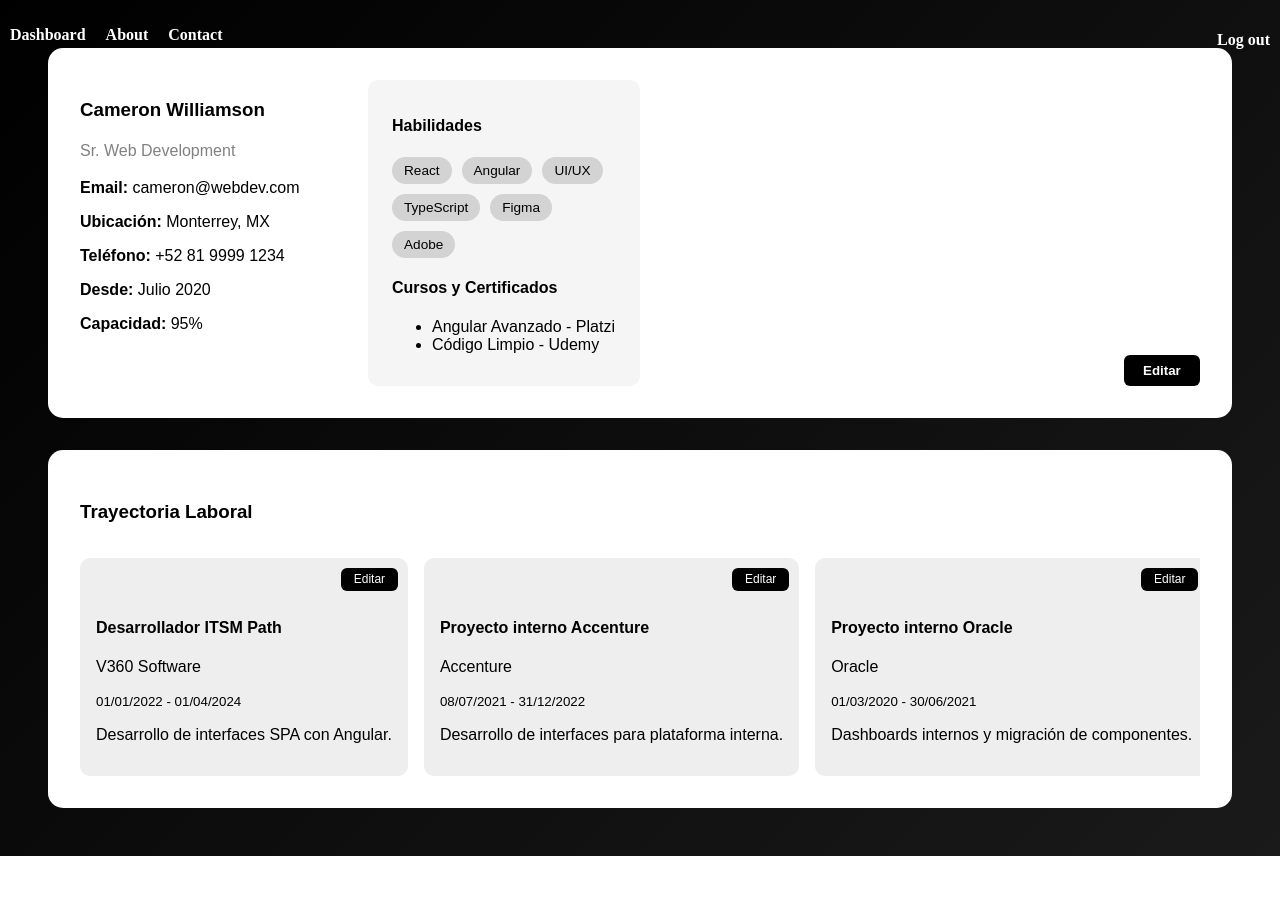
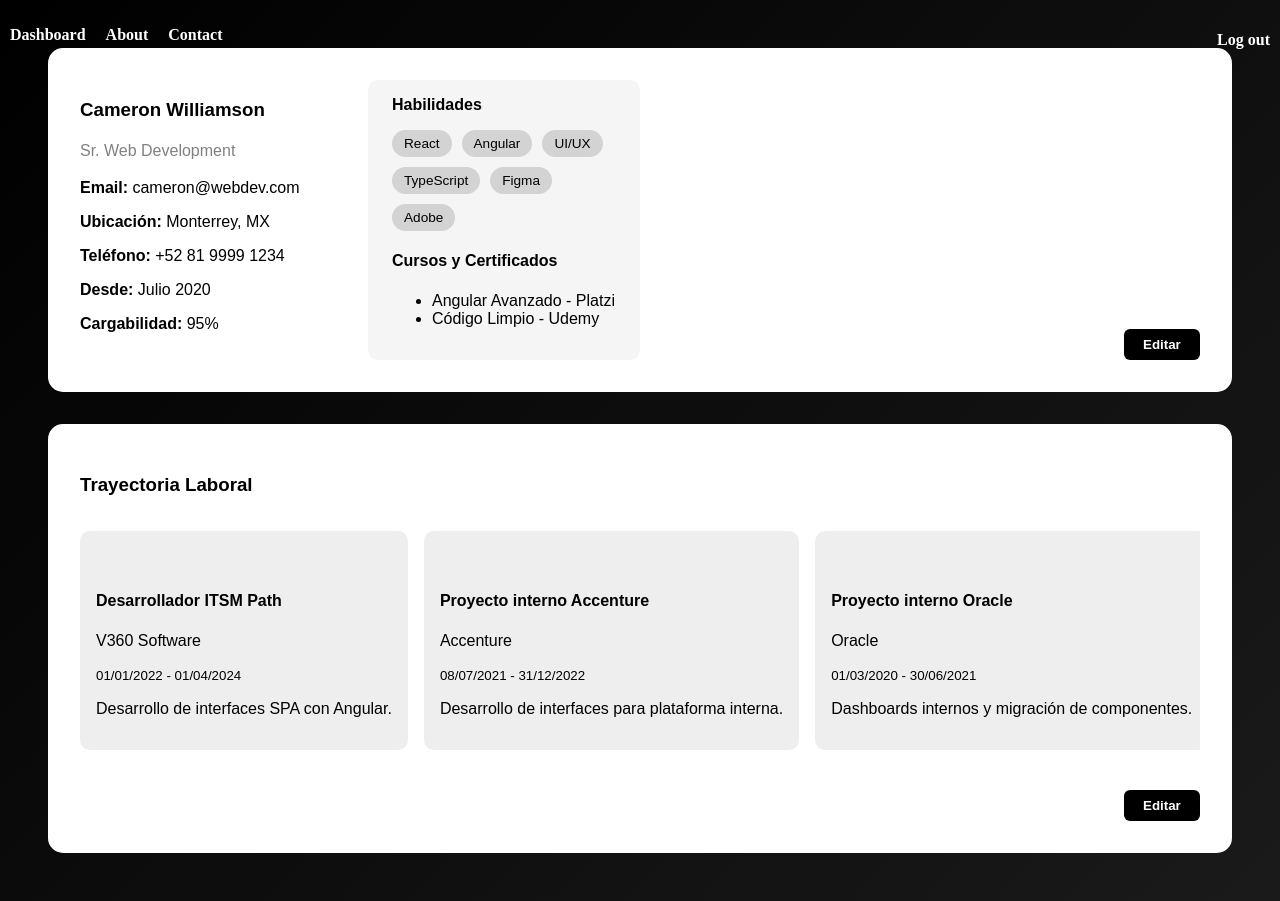
Before and after one commit to ferp03/Vantage360, an Angular app in the folder Frontend/: page /empleado-detalles in a window 1280 px wide. Before the commit the page ends 856 px from the top, so only its background shows below. Built offline with nearby package versions, Linux system fonts and the light colour scheme; sample sign-in values are in the browser's storage.

Commit message:
Logica Front

```diff
--- a/Frontend/src/app/Components/empleado-detalles/empleado-detalles.component.css
+++ b/Frontend/src/app/Components/empleado-detalles/empleado-detalles.component.css
@@ -190,3 +190,60 @@
     display: block;
     margin-top: 2px;
   }
+
+  .boton-agregar-habilidad {
+    background-color: #000;
+    color: white;
+    border: none;
+    border-radius: 50%;
+    width: 30px;
+    height: 30px;
+    font-size: 1.2rem;
+    font-weight: bold;
+    cursor: pointer;
+    transition: background-color 0.2s ease;
+    display: flex;
+    align-items: center;
+    justify-content: center;
+  }
+
+  .boton-agregar-habilidad:hover {
+    background-color: #333;
+  }
+  .encabezado-habilidades {
+    display: flex;
+    align-items: center;
+    justify-content: space-between;
+    margin-bottom: 0.5rem;
+  }
+
+  .encabezado-habilidades h4 {
+    margin: 0;
+  }
+
+  .boton-agregar-habilidad {
+    background-color: #000;
+    color: white;
+    border: none;
+    border-radius: 50%;
+    width: 24px;
+    height: 24px;
+    font-size: 1rem;
+    font-weight: bold;
+    cursor: pointer;
+    transition: background-color 0.2s ease;
+    display: flex;
+    align-items: center;
+    justify-content: center;
+    padding: 0;
+  }
+
+  .boton-agregar-habilidad:hover {
+    background-color: #333;
+  }
+
+  .boton-editar-trayectoria-global {
+    margin-top: 1.5rem;
+    display: flex;
+    justify-content: flex-end;
+  }
--- a/Frontend/src/app/Components/empleado-detalles/empleado-detalles.component.html
+++ b/Frontend/src/app/Components/empleado-detalles/empleado-detalles.component.html
@@ -32,12 +32,15 @@
           </div>
 
           <p><strong>Desde:</strong> Julio 2020</p>
-          <p><strong>Capacidad:</strong> 95%</p>
+          <p><strong>Cargabilidad:</strong> 95%</p>
         </div>
 
         <div class="izquierda-habilidades">
             <div class="habilidades">
+              <div class="encabezado-habilidades">
                 <h4>Habilidades</h4>
+                <button *ngIf="editandoInfo" class="boton-agregar-habilidad">+</button>
+              </div>
               <div class="etiquetas-habilidad">
                 <span>React</span>
                 <span>Angular</span>
@@ -64,9 +67,15 @@
 
     <div class="carrera">
         <h3>Trayectoria Laboral</h3>
+
         <div class="linea-tiempo">
           <div class="elemento-tiempo" *ngFor="let experiencia of experiencias; let i = index">
-          <button class="boton-editar-cuadro" (click)="toggleEditarTrayectoria(i)">
+
+            <button
+              *ngIf="editandoTrayectoria"
+              class="boton-editar-cuadro"
+              (click)="toggleEditarTrayectoria(i)"
+            >
               {{ editandoIndice === i ? 'Guardar' : 'Editar' }}
             </button>
 
@@ -81,45 +90,24 @@
             </div>
 
             <div *ngIf="editandoIndice === i">
-            <p>
-              <strong>Título:</strong>
-              <input [(ngModel)]="experiencia.titulo" />
-              <span class="error" *ngIf="errores[i] && !experiencia.titulo">Campo requerido</span>
-            </p>
+              <p><strong>Título:</strong> <input [(ngModel)]="experiencia.titulo" /></p>
+              <p><strong>Empresa:</strong> <input [(ngModel)]="experiencia.empresa" /></p>
+              <p><strong>Inicio:</strong> <input type="date" [(ngModel)]="experiencia.inicio" /></p>
+              <p><strong>Fin:</strong> <input type="date" [(ngModel)]="experiencia.fin" /></p>
+              <p><strong>Descripción:</strong> <textarea [(ngModel)]="experiencia.descripcion"></textarea></p>
 
-            <p>
-              <strong>Empresa:</strong>
-              <input [(ngModel)]="experiencia.empresa" />
-              <span class="error" *ngIf="errores[i] && !experiencia.empresa">Campo requerido</span>
-            </p>
+              <button *ngIf="experiencia.esNueva" class="boton-cancelar" (click)="cancelarNuevaExperiencia(i)">Cancelar</button>
+            </div>
+          </div>
 
-            <p>
-              <strong>Inicio:</strong>
-              <input type="date" [(ngModel)]="experiencia.inicio" />
-              <span class="error" *ngIf="errores[i] && !experiencia.inicio">Campo requerido</span>
-            </p>
+          <div class="elemento-tiempo agregar-tarjeta" *ngIf="editandoTrayectoria">
+            <button class="boton-agregar" (click)="agregarExperiencia()">+</button>
+          </div>
+        </div>
 
-            <p>
-              <strong>Fin:</strong>
-              <input type="date" [(ngModel)]="experiencia.fin" />
-              <span class="error" *ngIf="errores[i] && !experiencia.fin">Campo requerido</span>
-            </p>
-
-            <p>
-              <strong>Descripción:</strong>
-              <textarea [(ngModel)]="experiencia.descripcion"></textarea>
-              <span class="error" *ngIf="errores[i] && !experiencia.descripcion">Campo requerido</span>
-            </p>
-
-            <button *ngIf="experiencia.esNueva" class="boton-cancelar" (click)="cancelarNuevaExperiencia(i)">
-              Cancelar
+        <div class="boton-editar-trayectoria-global">
+          <button (click)="editandoTrayectoria = !editandoTrayectoria" class="boton-editar">
+            {{ editandoTrayectoria ? 'Guardar' : 'Editar'}}
           </button>
         </div>
       </div>
-
-        <div class="elemento-tiempo agregar-tarjeta">
-          <button class="boton-agregar" (click)="agregarExperiencia()">+</button>
-        </div>
-      </div>
-    </div>
-  </div>
--- a/Frontend/src/app/Components/empleado-detalles/empleado-detalles.component.ts
+++ b/Frontend/src/app/Components/empleado-detalles/empleado-detalles.component.ts
@@ -28,6 +28,7 @@ export class EmpleadoDetallesComponent {
   };
 
   editandoInfo = false;
+  editandoTrayectoria = false;
   editandoIndice: number | null = null;
   errores: { [index: number]: boolean } = {};
 
@@ -71,6 +72,8 @@ export class EmpleadoDetallesComponent {
   }
 
   toggleEditarTrayectoria(index: number) {
+    if (!this.editandoTrayectoria) return;
+
     const exp = this.experiencias[index];
 
     if (this.editandoIndice === index) {
```
Lines whose indentation alone changed are shown as unchanged.
